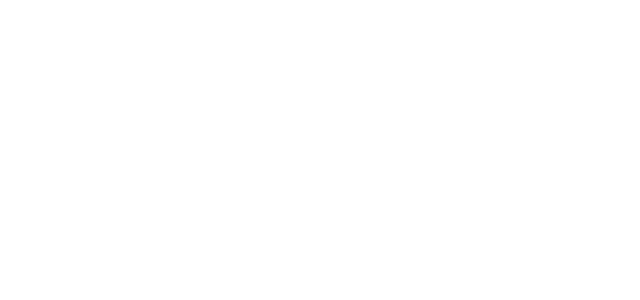
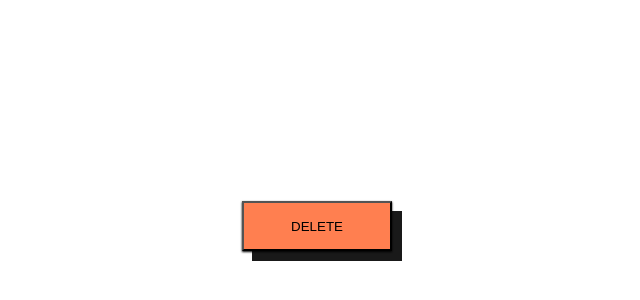
Before and after one commit to Rossowka/dialog, a React (Create React App) app: page / in a window 1280 px wide. Shown: the part 182-482 px from the top of the page, without its empty margins (323-963 px from the left). Built offline with nearby package versions, Linux system fonts and the light colour scheme.

Commit message:
added: button, triggering dialog functionality

```diff
--- a/src/App.css
+++ b/src/App.css
@@ -0,0 +1,24 @@
+body {
+    height: 100vh;
+}
+
+div {
+    display: flex;
+    justify-content: center;
+    align-items: center;
+    height: 100%;
+}
+
+button {
+    transition: 1s ease;
+    background: coral;
+    width: 150px;
+    height: 50px;
+    box-shadow: 10px 10px 0px rgba(0, 0, 0, 0.90), 0 1px 2px rgba(0, 0, 0, 1);
+}
+
+button:hover {
+    transition: 1s ease;
+    translate: -10px -10px;
+    box-shadow: 20px 20px 0px rgba(0, 0, 0, 0.90), 0 1px 2px rgba(0, 0, 0, 1);
+}
--- a/src/App.js
+++ b/src/App.js
@@ -1,9 +1,19 @@
 import './App.css';
+import React, { useState } from 'react';
+import { Dialog } from './components/Dialog';
+
 
 function App() {
+  const [isActive, setIsActive] = useState(false);
+
+  const handleClick = (e) => {
+    setIsActive(e => !e);
+  };
+
   return (
     <div>
-
+      <button onClick={handleClick}>DELETE</button>
+      {isActive ? <Dialog /> : console.log(false) }
     </div>
   );
 }
--- /dev/null
+++ b/src/components/Dialog/Dialog.js
@@ -0,0 +1,12 @@
+import React from 'react';
+import './styles.css';
+
+function Dialog() {
+    return (
+        <div>
+
+        </div>
+    )
+}
+
+export default Dialog;
--- /dev/null
+++ b/src/components/Dialog/index.js
@@ -0,0 +1 @@
+export { default as Dialog } from '../Dialog/Dialog';
```
Also changed, not shown: public/manifest.json, src/components/Dialog/styles.css (added).
